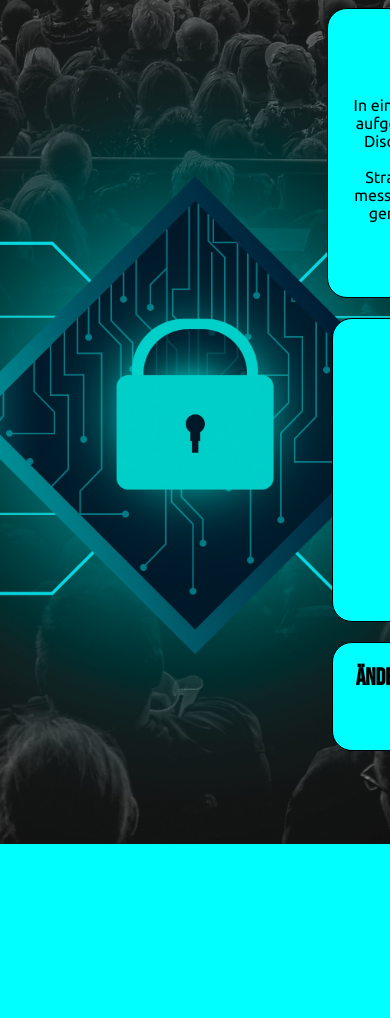
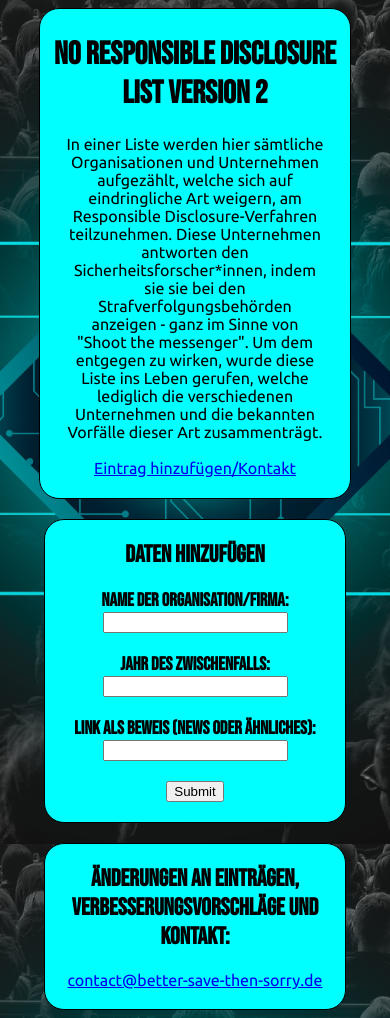
Before and after one commit to YenLucy/no-responsible-disclosure-list, a PHP site: page / in a window 390 px wide; the page is wider, and only the part inside the window is pictured. Before the commit the page ends 844 px from the top of that part, so only its background shows below. Run offline with PHP 8.4, Linux system fonts and the light colour scheme; data that the repository does not hold is empty.

Commit message:
optimized page for mobile. Incremented Version to V2

```diff
--- a/CSS/styles.css
+++ b/CSS/styles.css
@@ -93,6 +93,7 @@ body {
 	background: url("https://better-save-then-sorry.de/images/bg-image.jpg") center center fixed;
 	background-size: cover;
 	background-repeat: no-repeat;
+	position: inherit;
 }
 
 form h3 {
@@ -106,3 +107,49 @@ form h3 {
 .table-insert-year {
 	margin: 20px 0;
 }
+
+@media screen and (max-width: 575px) {
+	.projectWrapper {
+		padding-left: 	0px;
+		padding-right: 	0px;
+		min-width: 0;
+	}
+
+	.projectIntro {
+		width: 80%;
+		min-width: 	0;
+	}
+
+	.element {
+		width: 81%;
+		min-width: 	0;
+	}
+
+	.table-insert {
+		width: 80%;
+		min-width: 	0;
+	}
+
+	.contact {
+		width: 80%;
+		min-width: 	0;
+	}
+
+	.name {
+		display: block;
+		padding-left: 0;
+		padding-right: 0;
+	}
+
+	.timeframeyear {
+		display: block;
+		padding-left: 0;
+		padding-right: 0;
+	}
+
+	.proof {
+		display: block;
+		padding-left: 0;
+		padding-right: 0;
+	}
+}
--- a/index.php
+++ b/index.php
@@ -1,7 +1,7 @@
 <!DOCTYPE html>
 <html>
 	<?php
-		$ProjectVersionNumber = 1.0;
+		$ProjectVersionNumber = 2.0;
 		include "MYSQL.php";
 
 		$db = mysqli_connect($MYSQL_HOSTIP,$MYSQL_USER,$MYSQL_PASS,$MYSQL_DATABASE);
@@ -25,6 +25,7 @@
 		<meta name="keywords" content="IT, Responsible, Disclosure, Security, Researcher, legal, organizations">
 		<meta name="Author" content="YenLucy">
 		<meta http-equiv="Content-Type" content="text/html; charset=ISO-8859-1">
+		<meta name="viewport" content="width=device-width, initial-scale=1.0">
 
 		<link rel="apple-touch-icon" sizes="180x180" href="images/apple-touch-icon.png">
 		<link rel="icon" type="image/png" sizes="32x32" href="images/favicon-32x32.png">
@@ -101,7 +102,7 @@
 			</div>
 
 			<div class="contact">
-				<h2>Änderungen an Einträgen/Verbesserungsvorschläge/Kontakt:</h2>
+				<h2>Änderungen an Einträgen, Verbesserungsvorschläge und Kontakt:</h2>
 				<a href="mailto:contact@better-save-then-sorry.de">contact@better-save-then-sorry.de</a>
 			</div>
 		</div>
```
